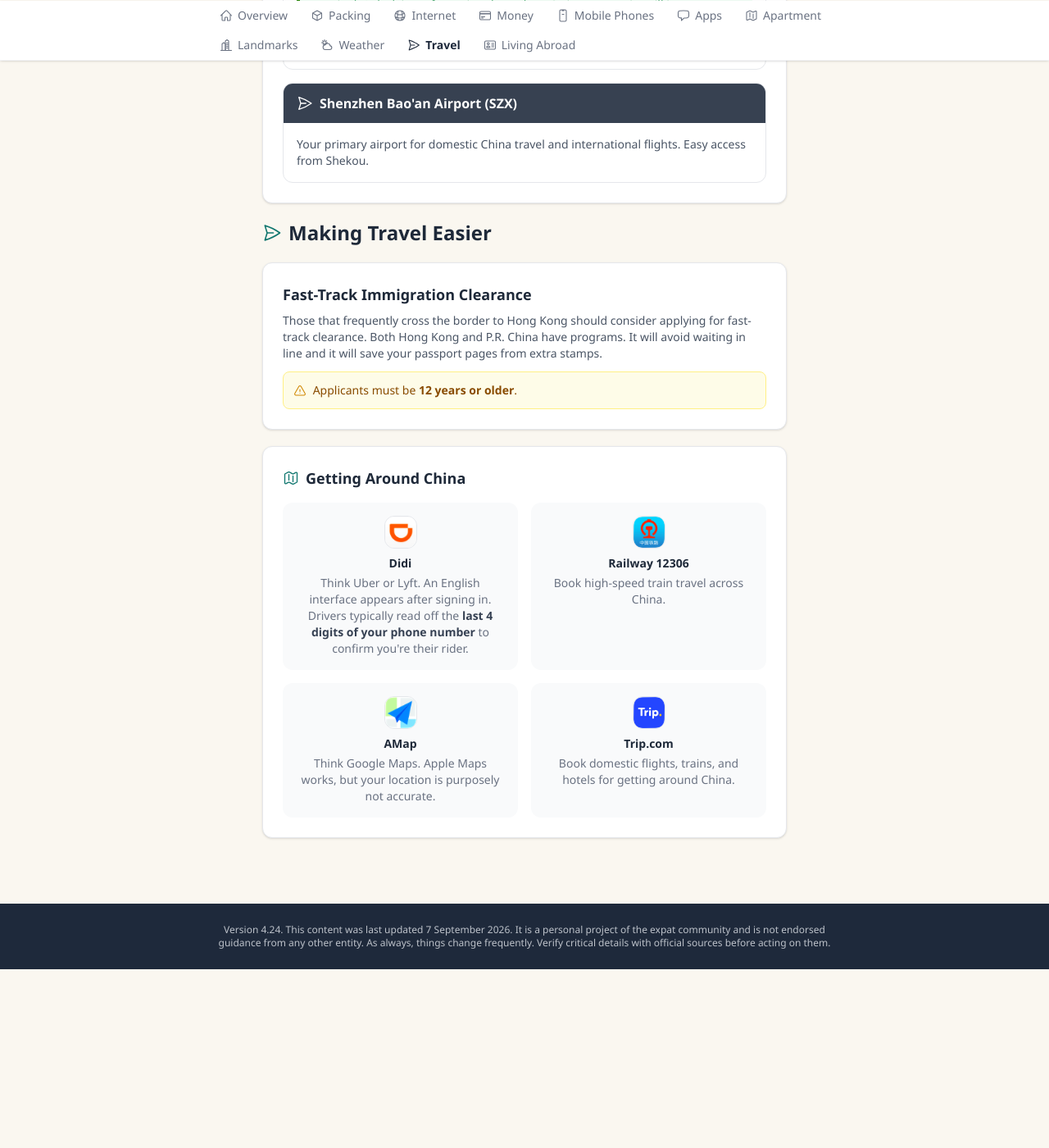
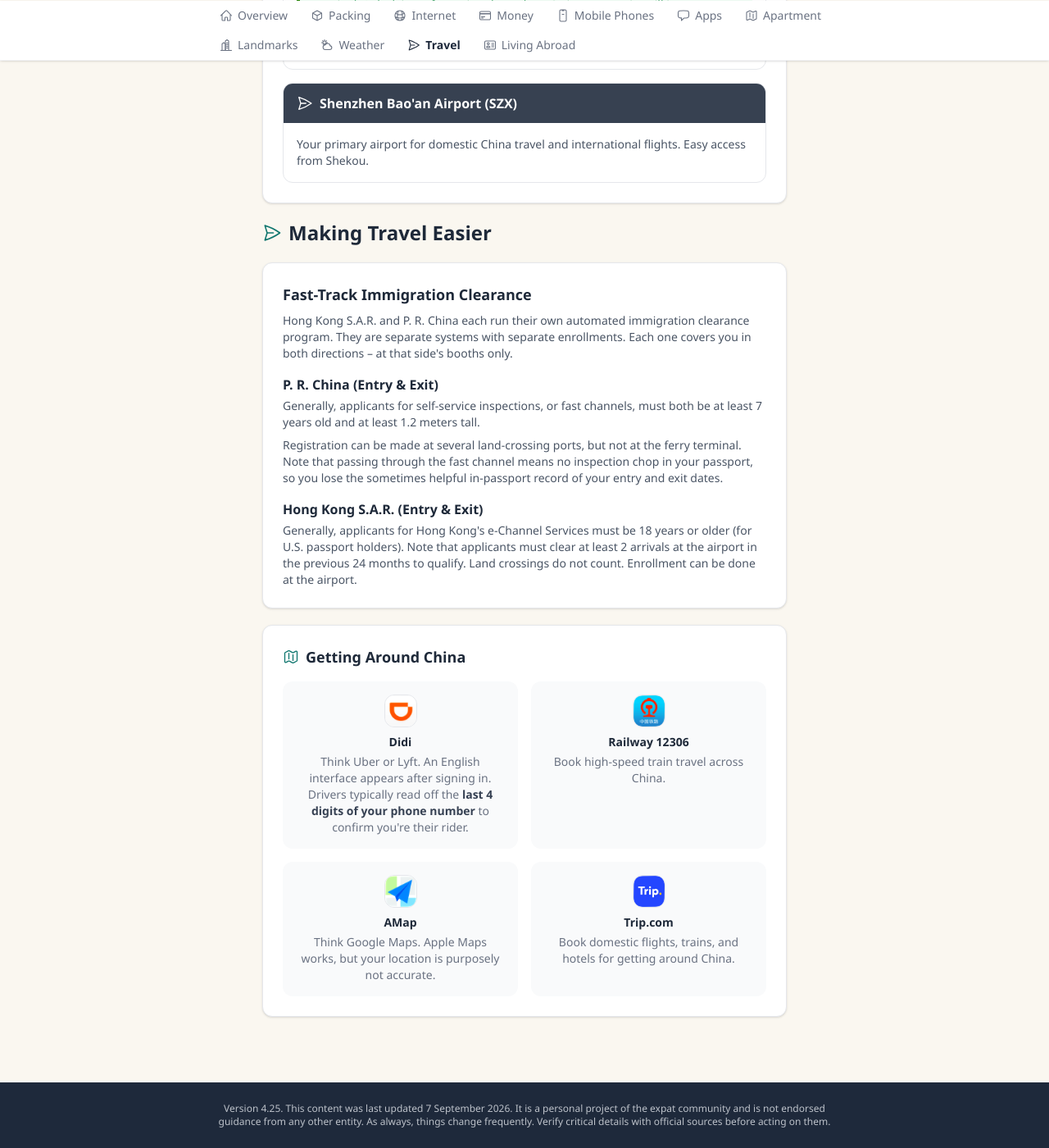
Before and after one commit to livinginshenzhen/guide, a Jekyll site: the page built from travel.html, in a window 1280 px wide and 1400 px high, scrolled down 1200 px. Shown: the whole window at 82% size. Built offline with Jekyll 4.4.1, drawn with Linux system fonts in a browser that asks for light colours; some web fonts are replaced; before the commit the page ends 2382 px from its top, so only the background shows below that.

Commit message:
Rewrite Fast-Track Immigration Clearance with PRC/HK sub-sections (v4.25)
Replaces the generic body copy and blanket "12 years or older" notice
(now inaccurate, since eligibility differs by program: 7yo/1.2m for
PRC fast channels vs 18yo for HK e-Channel) with separate PRC and
Hong Kong sub-sections covering their distinct age/height
requirements, enrollment locations, and other eligibility details.

```diff
--- a/_layouts/default.html
+++ b/_layouts/default.html
@@ -81,7 +81,7 @@
 <!-- FOOTER -->
 <footer class="bg-brand text-white mt-12 py-6" style="background-color:#1e293b;">
   <div class="max-w-4xl mx-auto px-4 text-center">
-    <p class="text-blue-300 text-xs">Version 4.24. This content was last updated 7 September 2026. It is a personal project of the expat community and is not endorsed guidance from any other entity. As always, things change frequently. Verify critical details with official sources before acting on them.</p>
+    <p class="text-blue-300 text-xs">Version 4.25. This content was last updated 7 September 2026. It is a personal project of the expat community and is not endorsed guidance from any other entity. As always, things change frequently. Verify critical details with official sources before acting on them.</p>
   </div>
 </footer>
 
--- a/travel.html
+++ b/travel.html
@@ -404,11 +404,14 @@ title: "Travel – Living in Shenzhen"
     <div class="bg-white rounded-xl shadow-sm border border-gray-200 p-6 flex gap-4 items-start">
       <div>
         <h3 class="font-bold text-lg">Fast-Track Immigration Clearance</h3>
-        <p class="text-sm text-gray-600 mt-2">Those that frequently cross the border to Hong Kong should consider applying for fast-track clearance. Both Hong Kong and P.R. China have programs. It will avoid waiting in line and it will save your passport pages from extra stamps.</p>
-        <div class="mt-3 bg-yellow-50 border border-yellow-200 rounded-lg p-3 text-sm text-yellow-800">
-          <svg class="icon w-4 h-4 inline mr-1 text-yellow-600" aria-hidden="true"><use href="#ic-warn"/></svg>
-          Applicants must be <strong>12 years or older</strong>.
-        </div>
+        <p class="text-sm text-gray-600 mt-2">Hong Kong S.A.R. and P. R. China each run their own automated immigration clearance program. They are separate systems with separate enrollments. Each one covers you in both directions &ndash; at that side's booths only.</p>
+
+        <p class="font-bold text-gray-800 mt-4 mb-1">P. R. China (Entry &amp; Exit)</p>
+        <p class="text-sm text-gray-600">Generally, applicants for self-service inspections, or fast channels, must both be at least 7 years old and at least 1.2 meters tall.</p>
+        <p class="text-sm text-gray-600 mt-2">Registration can be made at several land-crossing ports, but not at the ferry terminal. Note that passing through the fast channel means no inspection chop in your passport, so you lose the sometimes helpful in-passport record of your entry and exit dates.</p>
+
+        <p class="font-bold text-gray-800 mt-4 mb-1">Hong Kong S.A.R. (Entry &amp; Exit)</p>
+        <p class="text-sm text-gray-600">Generally, applicants for Hong Kong's e-Channel Services must be 18 years or older (for U.S. passport holders). Note that applicants must clear at least 2 arrivals at the airport in the previous 24 months to qualify. Land crossings do not count. Enrollment can be done at the airport.</p>
       </div>
     </div>
 
```
